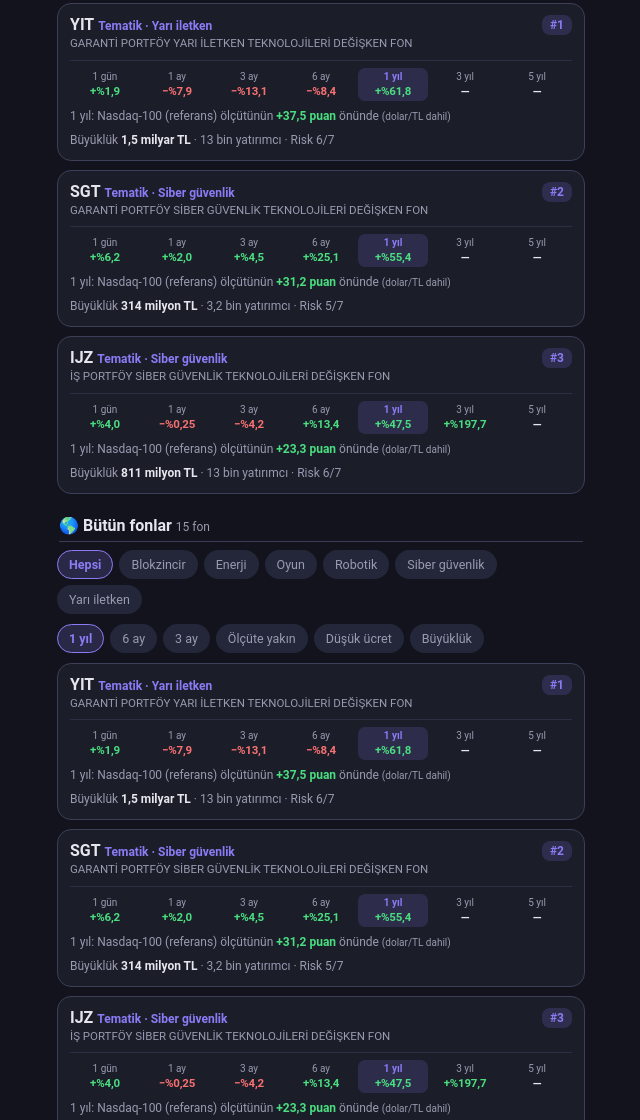
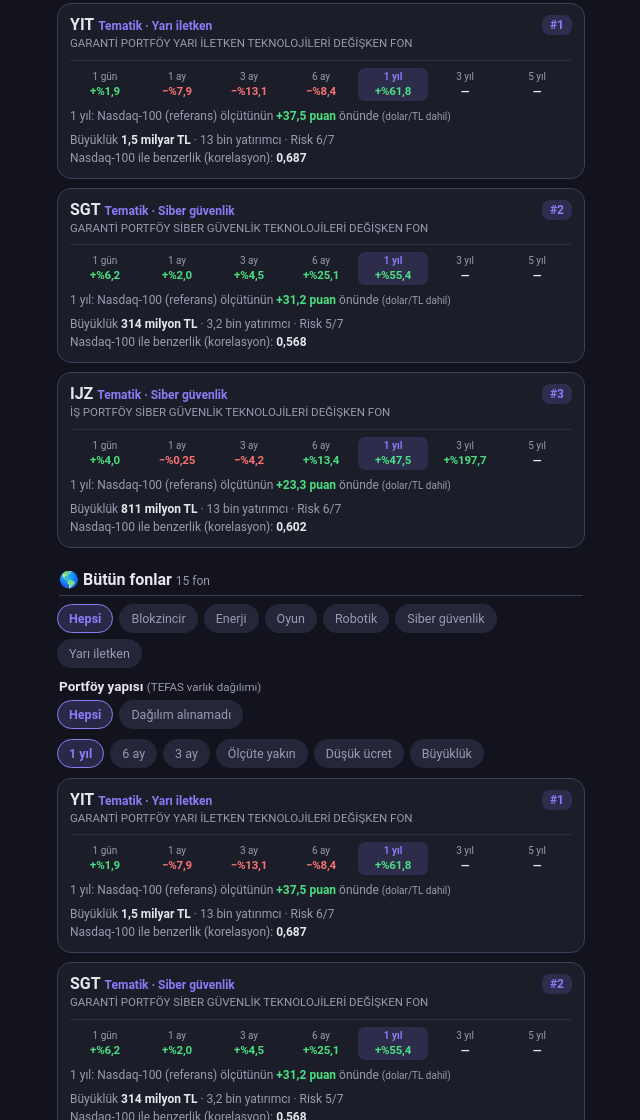
Before and after one commit to saidgunbek-rgb/bist-fiyat, a plain HTML site: page yabanci.html in a window 1280 px wide. Shown: the part 351-1471 px from the top of the page, without its empty margins (319-959 px from the left). Drawn offline with Linux system fonts and the light colour scheme.

Commit message:
Add files via upload

```diff
--- a/yabanci.html
+++ b/yabanci.html
@@ -83,7 +83,7 @@ function puan(x){return x==null?"—":(x>=0?"+":"−")+Math.abs(x).toFixed(1).re
 function para(v){if(!(v>0))return"—";if(v>=1e9)return(v/1e9).toFixed(1).replace(".",",")+" milyar TL";if(v>=1e6)return Math.round(v/1e6)+" milyon TL";return Math.round(v).toLocaleString("tr-TR")+" TL";}
 function adet(v){if(!(v>0))return"—";if(v>=1e3)return(v/1e3).toFixed(v>=1e4?0:1).replace(".",",")+" bin";return String(Math.round(v));}
 function trD(s){var p=String(s||"").slice(0,10).split("-");return p.length===3?p[2]+"."+p[1]+"."+p[0]:s;}
-var D=null,GRP=sg("yab-grp","Hepsi"),SIRA=sg("yab-sira","y1");
+var D=null,GRP2=sg("yab-grp2","Hepsi"),GRP=sg("yab-grp","Hepsi"),SIRA=sg("yab-sira","y1");
 function sg(k,v){try{return localStorage.getItem(k)||v;}catch(e){return v;}}
 function ss(k,v){try{localStorage.setItem(k,v);}catch(e){}}
 var SUT=[["d1","1 gün"],["a1","1 ay"],["a3","3 ay"],["a6","6 ay"],["y1","1 yıl"],["y3","3 yıl"],["y5","5 yıl"]];
@@ -104,7 +104,7 @@ function kart(f,i,kisa){
   else if(f.et==="Karma"||f.et==="Nasdaq-100 Teknoloji")fk='';
   return'<div class="it"><div class="ust"><span><b>'+esc(f.k)+'</b> <span style="font-size:12px;color:var(--p);font-weight:700">'+esc(f.et==='Tematik'&&f.tema?'Tematik · '+f.tema:f.et)+'</span><small>'+esc(f.ad)+'</small></span><span class="pn">'+(i!=null?"#"+(i+1):"")+'</span></div>'
    +'<div class="sg" style="grid-template-columns:repeat(7,1fr)">'+satir(f,SIRA==="a6"?"a6":SIRA==="a3"?"a3":"y1")+'</div>'+fk
-   +(kisa?'':'<div class="alt" style="margin-top:6px">Büyüklük <b style="color:var(--tx)">'+para(f.buyukluk)+'</b> · '+adet(f.yatirimci)+' yatırımcı'+(f.risk?' · Risk '+f.risk+'/7':'')+(f.ucret!=null?' · Yönetim ücreti %'+String(f.ucret).replace(".",","):'')+(f.kurucu?'<br>'+esc(f.kurucu):'')+'</div>')+'</div>';}
+   +(kisa?'':'<div class="alt" style="margin-top:6px">Büyüklük <b style="color:var(--tx)">'+para(f.buyukluk)+'</b> · '+adet(f.yatirimci)+' yatırımcı'+(f.risk?' · Risk '+f.risk+'/7':'')+(f.ucret!=null?' · Yönetim ücreti %'+String(f.ucret).replace(".",","):'')+(f.kap?'<br>Portföy: <b style="color:var(--tx)">'+esc(f.kap)+'</b>'+(f.yab!=null&&f.dagilim&&f.dagilim.length?' · yabancı hisse %'+String(f.yab).replace('.',',')+' · yurt içi hisse %'+String(f.yur).replace('.',','):''):'')+(f.kor&&f.kor.bist!=null?'<br>Getiri benzerliği: BIST 100 <b style="color:var(--tx)">'+String(f.kor.bist).replace('.',',')+'</b>'+(f.kor.spx!=null?' · S&amp;P 500 <b style="color:var(--tx)">'+String(f.kor.spx).replace('.',',')+'</b>':''):'')+(f.kor&&f.kor.ndx!=null?'<br>Nasdaq-100 ile benzerlik (korelasyon): <b style="color:var(--tx)">'+String(f.kor.ndx).replace('.',',')+'</b>'+(f.kor.ndx<0.5?' · düşük, yurt içi ağırlıklı olabilir':''):(f.et==='Tematik'?'<br>Fiyat geçmişi kısa, Nasdaq ile benzerlik hesaplanamadı':''))+(f.kurucu?'<br>'+esc(f.kurucu):'')+'</div>')+'</div>';}
 function oneCik(F){
   // Olcut: en az 1 yillik gecmis, 50 milyon TL ve uzeri buyukluk, 1 yillik getirisi teyitli; grup icinde 1 yil getiriye gore ilk 3
   var el=F.filter(function(f){return f.gun>=250&&(f.buyukluk||0)>=50e6&&f.g.y1!=null;}),h='';
@@ -116,6 +116,7 @@ function oneCik(F){
   return h;}
 function ciz(){
   var F=D.fonlar.filter(function(f){return f.et==="Tematik";}),h='';
+  var KAPL=[];F.forEach(function(f){var k=f.kap||'Dağılım alınamadı';if(KAPL.indexOf(k)<0)KAPL.push(k);});KAPL.sort();
   h+='<div class="bx"><b>Ölçüt (TL’ye çevrilmiş)</b>';
   ["ndx","spx"].forEach(function(k){var o=D.olcut[k];if(o)h+='<br>'+esc(o.ad)+' · 1 ay <b>'+yz(o.a1)+'</b> · 3 ay <b>'+yz(o.a3)+'</b> · 6 ay <b>'+yz(o.a6)+'</b> · 1 yıl <b>'+yz(o.y1)+'</b>'+(o.y3!=null?' · 3 yıl <b>'+yz(o.y3)+'</b>':'');});
   h+='<br><span style="font-size:11.5px">Endeks getirisi dolar/TL ile çarpılarak TL’ye çevrilir; iki bağımsız kaynaktan teyit edilir, tutmayan dönem boş kalır. Fiyat endeksidir (temettü dahil değil). Fonlar kendi fiyatlarını bir gün geriden açıklayabilir.</span></div>';
@@ -124,12 +125,14 @@ function ciz(){
   h+=oneCik(F);
   h+='<div class="bh"><span><b>🌎 Bütün fonlar</b> <small>'+F.length+' fon</small></span></div>';
   h+='<div class="flt" id="grp">'+["Hepsi"].concat(TEMALAR()).map(function(g){return'<button data-g="'+esc(g)+'"'+(GRP===g?' class="on"':'')+'>'+esc(g)+'</button>';}).join("")+'</div>';
+  h+='<div class="dh" style="margin-top:6px">Portföy yapısı <small>(TEFAS varlık dağılımı)</small></div><div class="flt" id="grp2">'+["Hepsi"].concat(KAPL).map(function(g){return'<button data-g2="'+esc(g)+'"'+(GRP2===g?' class="on"':'')+'>'+esc(g)+'</button>';}).join("")+'</div>';
   h+='<div class="flt" id="srt">'+SRT.map(function(s){return'<button data-s="'+s[0]+'"'+(SIRA===s[0]?' class="on"':'')+'>'+s[1]+'</button>';}).join("")+'</div>';
-  var L=F.filter(function(f){return GRP==="Hepsi"||f.tema===GRP;}).sort(function(a,b){return deger(b,SIRA)-deger(a,SIRA);});
+  var L=F.filter(function(f){return (GRP==="Hepsi"||f.tema===GRP)&&(GRP2==="Hepsi"||(f.kap||"Dağılım alınamadı")===GRP2);}).sort(function(a,b){return deger(b,SIRA)-deger(a,SIRA);});
   L.forEach(function(f,i){h+=kart(f,i,false);});
   var at=D.atlanan_sayi||{};
-  h+='<div class="alt" style="margin-top:8px">Fonlar TEFAS’taki bütün fonlar arasından, fiyat hareketi Nasdaq-100 ya da S&amp;P 500 ile örtüşenlerdir. Tematik sekmesindeki fonlar tek bir sektöre (örneğin yarı iletken) yatırım yapar, endeks fonu değildir; Nasdaq-100 yalnızca referans olarak gösterilir ve bu fonların riski daha yüksek olabilir. getiriler TEFAS verisidir ve fonun günlük fiyatlarından ayrıca hesaplanarak teyit edilir. 10 milyon TL altı, işleme kapalı ve getirisi teyit edilemeyen fonlar dahil değildir. Fon getirisi ile ölçüt arasındaki fark yönetim ücreti, kur ve fiyat gecikmesinden de kaynaklanır. Geçmiş getiri gelecek getirinin garantisi değildir; bu sayfa al/sat önerisi değildir, karar sana aittir.</div>';
+  h+='<div class="alt" style="margin-top:8px">Fonlar TEFAS’taki bütün fonlar arasından, fiyat hareketi Nasdaq-100 ya da S&amp;P 500 ile örtüşenlerdir. Bazı tematik fonlar yurt içi şirketlere de yatırım yapabilir; portföy dağılımını TEFAS/KAP’tan kontrol et. Tematik sekmesindeki fonlar tek bir sektöre (örneğin yarı iletken) yatırım yapar, endeks fonu değildir; Nasdaq-100 yalnızca referans olarak gösterilir ve bu fonların riski daha yüksek olabilir. getiriler TEFAS verisidir ve fonun günlük fiyatlarından ayrıca hesaplanarak teyit edilir. 10 milyon TL altı, işleme kapalı ve getirisi teyit edilemeyen fonlar dahil değildir. Fon getirisi ile ölçüt arasındaki fark yönetim ücreti, kur ve fiyat gecikmesinden de kaynaklanır. Geçmiş getiri gelecek getirinin garantisi değildir; bu sayfa al/sat önerisi değildir, karar sana aittir.</div>';
   document.getElementById("app").innerHTML=h;
+  Array.prototype.forEach.call(document.querySelectorAll("#grp2 button"),function(b){b.onclick=function(){GRP2=b.getAttribute("data-g2");ss("yab-grp2",GRP2);ciz();};});
   Array.prototype.forEach.call(document.querySelectorAll("#grp button"),function(b){b.onclick=function(){GRP=b.getAttribute("data-g");ss("yab-grp",GRP);ciz();};});
   Array.prototype.forEach.call(document.querySelectorAll("#srt button"),function(b){b.onclick=function(){SIRA=b.getAttribute("data-s");ss("yab-sira",SIRA);ciz();};});}
 fetch("yabanci.json?"+Date.now(),{cache:"no-store"}).then(function(r){if(!r.ok)throw 0;return r.json();}).then(function(d){D=d;
```
